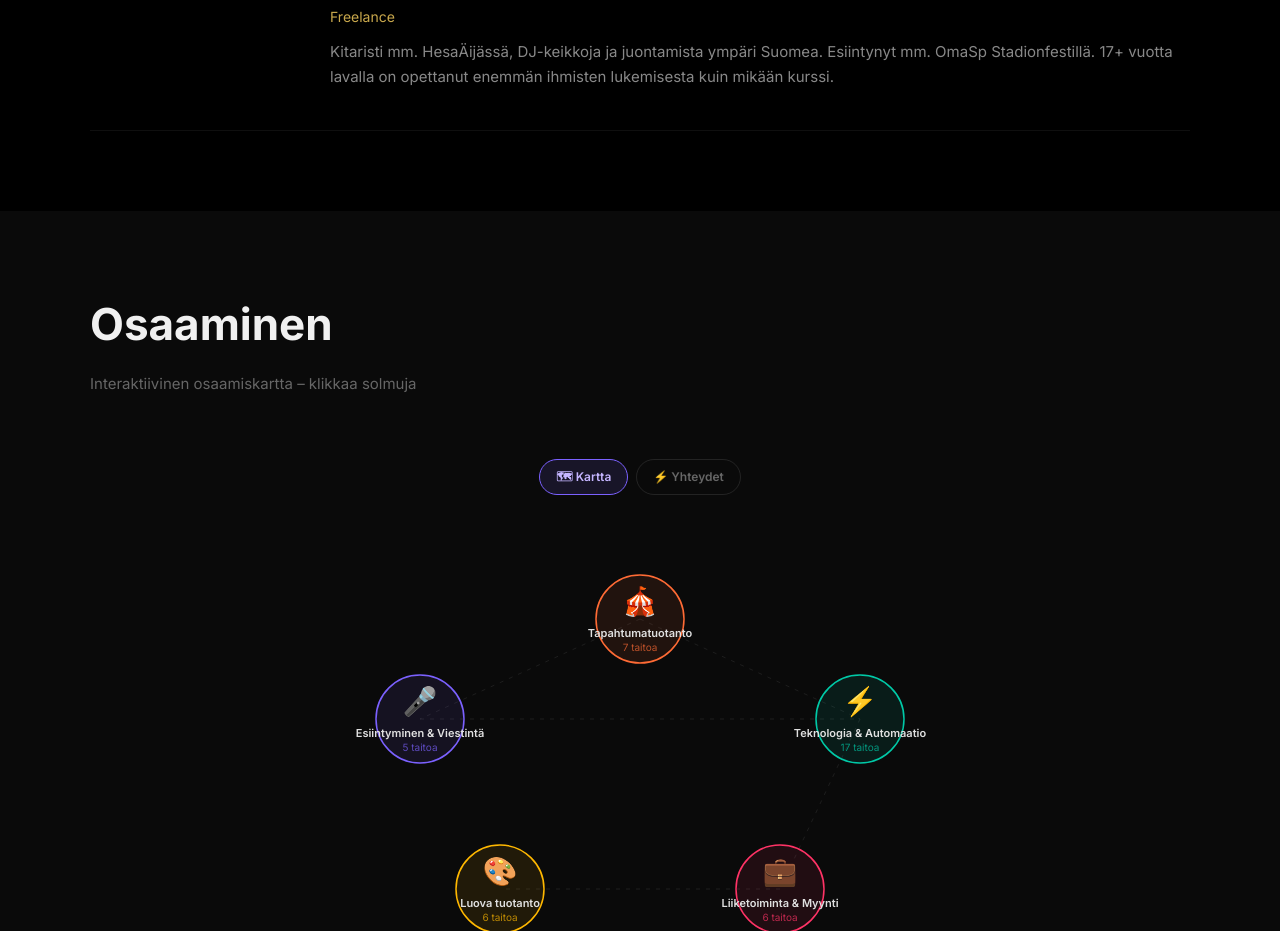
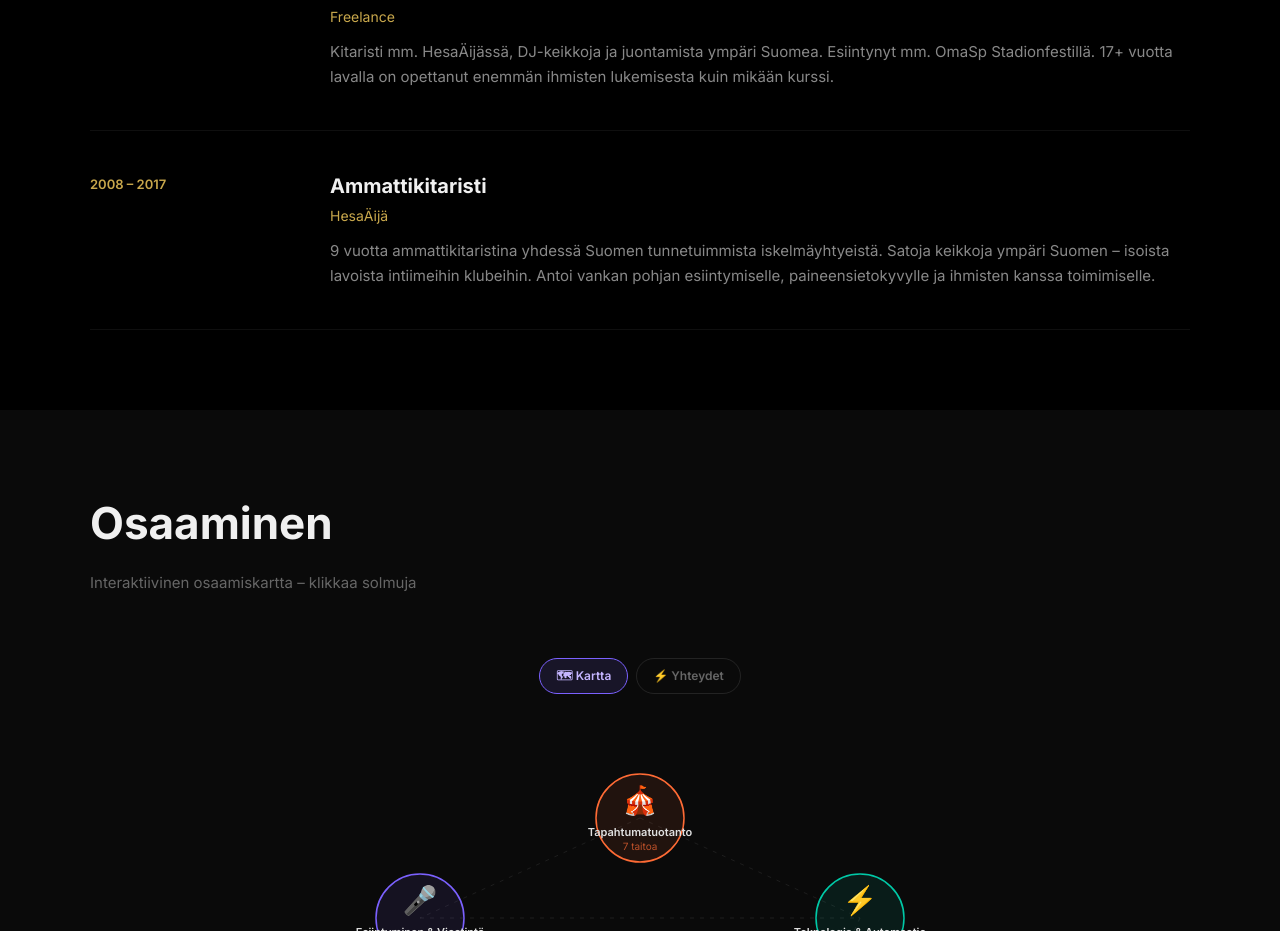
Before and after one commit to djsnabu/nabilsamari-next, a Next.js app: page /about in a window 1280 px wide. Shown: the part 1526-2457 px from the top of the page. Built offline with nearby package versions, Linux system fonts and the light colour scheme.

Commit message:
add: HesaÄijä professional guitarist 9 years to experience

```diff
--- a/src/app/about/page.tsx
+++ b/src/app/about/page.tsx
@@ -4,6 +4,7 @@ const experience = [
   { period: "2010 – nykyhetki", title: "Yrittäjä / Creative Technologist", company: "Nice Events (Kivat Tapahtumat Oy)", desc: "Perusti ja rakentaa edelleen omaa tapahtuma- ja teknologiayhtiötä. Asiakkaina yritykset, artistit ja ravintolat. Vastaa myynnistä, tuotannosta, web-kehityksestä ja automaatioista. Perusti Pällkäneen Kesäpäivät -festivaalin." },
   { period: "2021 – 2024", title: "Tapahtuma- ja markkinointipäällikkö", company: "Night People Group Oy (Wall Invest)", desc: "Vastasi koko ravintolaketjun tapahtumista ja digitaalisesta markkinoinnista. Otti käyttöön markkinoinnin automaatiot, koulutti tiimin ja rakensi prosessit skaalautuviksi." },
   { period: "2008 – nykyhetki", title: "Muusikko, DJ & juontaja", company: "Freelance", desc: "Kitaristi mm. HesaÄijässä, DJ-keikkoja ja juontamista ympäri Suomea. Esiintynyt mm. OmaSp Stadionfestillä. 17+ vuotta lavalla on opettanut enemmän ihmisten lukemisesta kuin mikään kurssi." },
+  { period: "2008 – 2017", title: "Ammattikitaristi", company: "HesaÄijä", desc: "9 vuotta ammattikitaristina yhdessä Suomen tunnetuimmista iskelmäyhtyeistä. Satoja keikkoja ympäri Suomen – isoista lavoista intiimeihin klubeihin. Antoi vankan pohjan esiintymiselle, paineensietokyvylle ja ihmisten kanssa toimimiselle." },
 ];
 
 const skills = [
```
